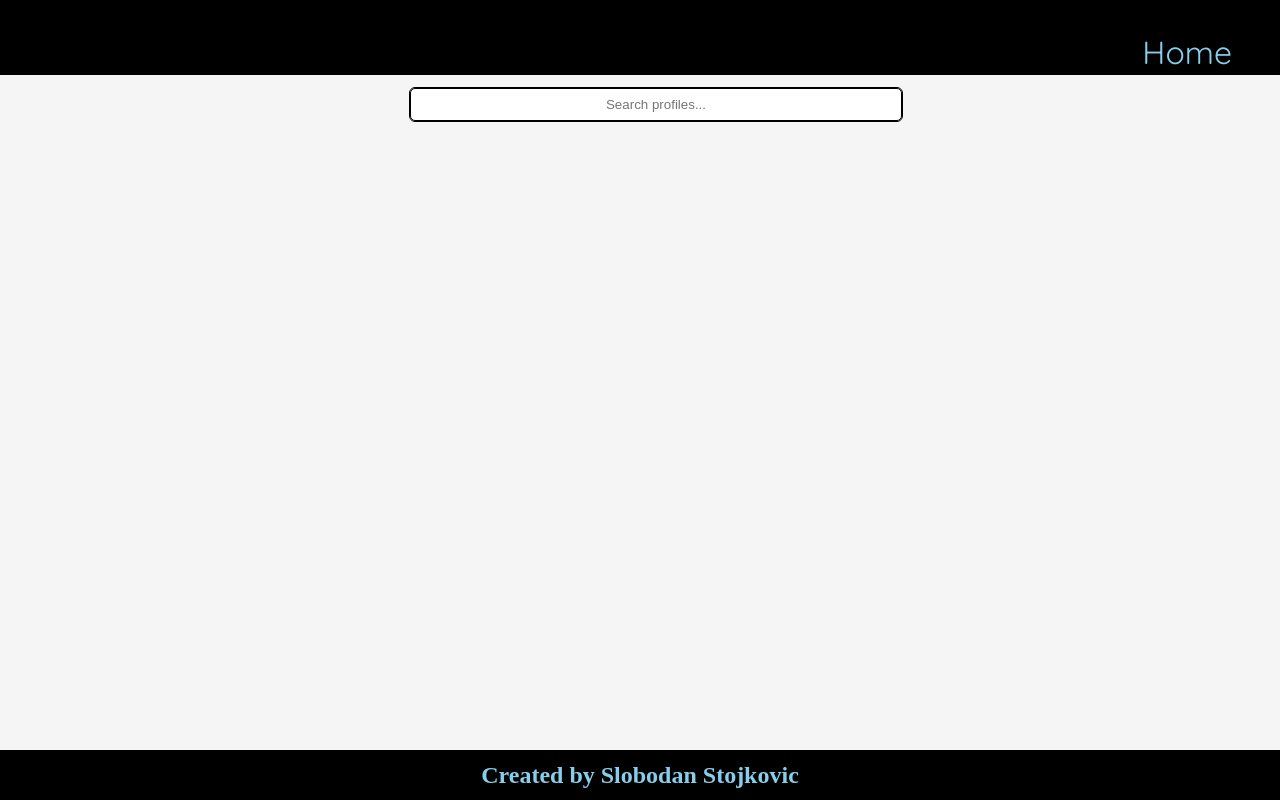
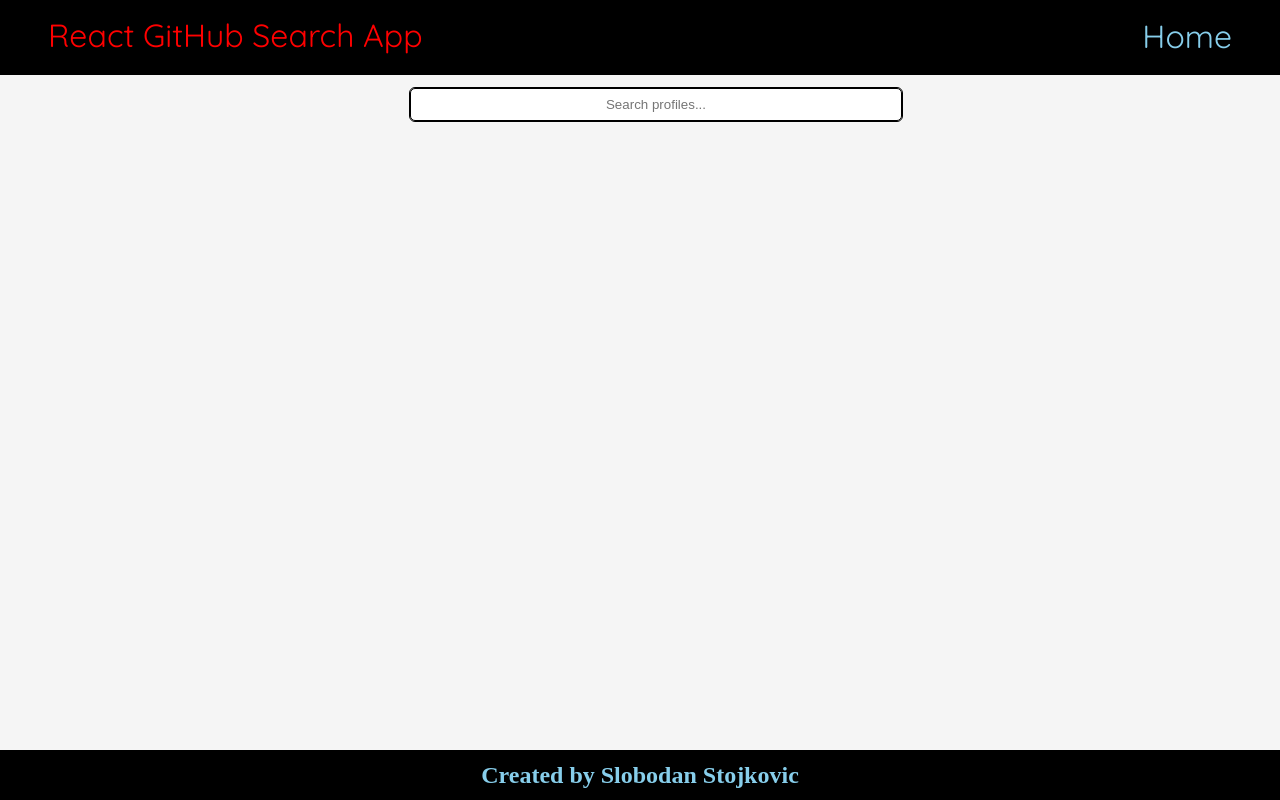
Before and after one commit to SlobodanStojkovic/react-github-search-app, a React (Create React App) app: page /home in a window 1280 px wide. In both pictures the pointer is over the link "React GitHub Search App". Built offline with nearby package versions, Linux system fonts and the light colour scheme; the HTML template or start-up script is replaced by a standard one.

Commit message:
Fix Header text hover color

```diff
--- a/src/components/Header/Header.scss
+++ b/src/components/Header/Header.scss
@@ -44,7 +44,7 @@ header {
 }
 
 .nav div.logoName a:hover {
-  color: black;
+  color: red;
 }
 
 .nav div.main_list {
@@ -71,10 +71,10 @@ header {
 .nav div.main_list ul li a {
   text-decoration: none;
   color: skyblue;
-  line-height: 65px;
+  line-height: 2rem;
   font-size: 2rem;
 }
 
 .nav div.main_list ul li a:hover {
-  color: black;
+  color: red;
 }
```
